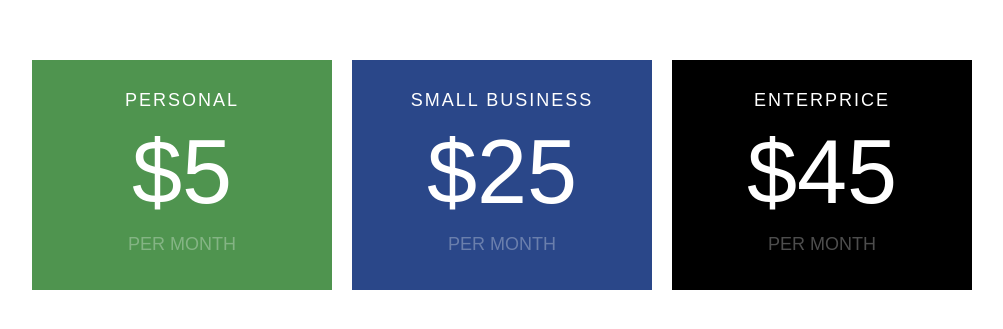
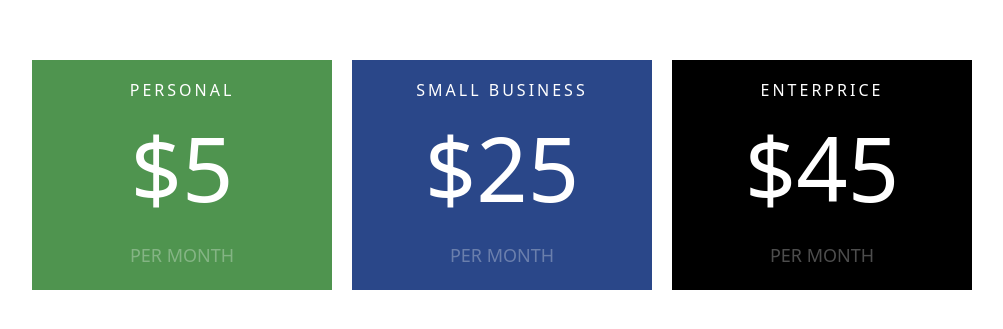
Before and after one commit to KHab1bull0/Najot-Talim-exam, a plain HTML site: page 1_misol/index.html in a window 1280 px wide. Shown: the part 225-554 px from the top of the page, without its empty margins (138-1141 px from the left). Drawn offline with Linux system fonts and the light colour scheme.

Commit message:
Result exam

```diff
--- a/1_misol/style.css
+++ b/1_misol/style.css
@@ -5,7 +5,7 @@
     margin: 0;
     padding: 0;
     box-sizing: border-box;
-    font-family: Arial, Helvetica, sans-serif;
+    font-family: system-ui, -apple-system;
 }
 
 
@@ -46,15 +46,15 @@
 }
 
 .p1{
-    font-size: 18px;
-    margin: 0px 0 5px;
-    letter-spacing: 2px;
+    font-size: 16px;
+    letter-spacing: 3px;
+    font-weight: 500;
 }
 
 .p2{
-    margin: 5px 0;
+    margin: 5px 0 10px;
     font-size: 90px;
-    font-weight: 200
+    font-weight: 100
 }
 
 .p3{
```
